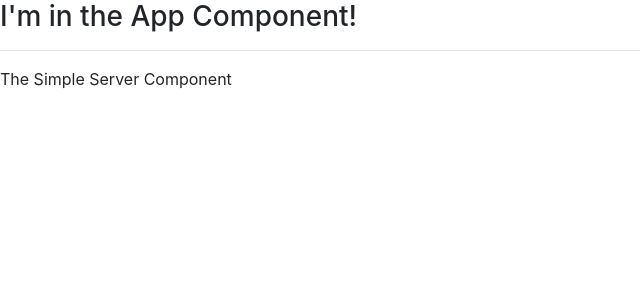
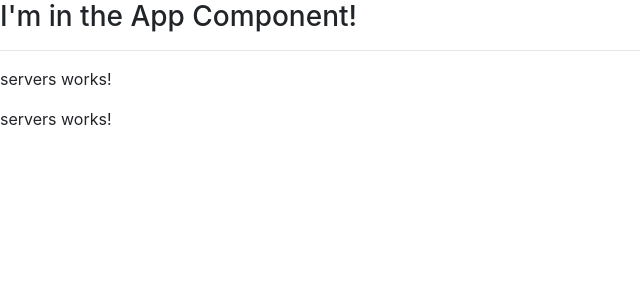
Before and after one commit to mallenswe/Angular-Learning, an Angular app in the folder my-first-app/: page / in a window 1280 px wide. Shown: the top 300 px of the page, without its empty margins (0-640 px from the left). Built offline with nearby package versions, Linux system fonts and the light colour scheme.

Commit message:
Server Component
Creating the server component and adding it to the Servers Component view

```diff
--- a/my-first-app/src/app/app.component.html
+++ b/my-first-app/src/app/app.component.html
@@ -1,3 +1,3 @@
 <h3>I'm in the App Component!</h3>
 <hr>
-<app-server></app-server>
+<app-servers></app-servers>
--- a/my-first-app/src/app/app.module.ts
+++ b/my-first-app/src/app/app.module.ts
@@ -5,11 +5,13 @@
 
 import { AppComponent } from './app.component';
 import { ServerComponent } from './server/server.component';
+import { ServersComponent } from './servers/servers.component';
 
 @NgModule({
   declarations: [
     AppComponent,
-    ServerComponent
+    ServerComponent,
+    ServersComponent
   ],
   imports: [
     BrowserModule,
--- a/my-first-app/src/app/server/server.component.html
+++ b/my-first-app/src/app/server/server.component.html
@@ -1 +1 @@
-<p>The Simple Server Component</p>
+<p>servers works!</p>
--- /dev/null
+++ b/my-first-app/src/app/servers/servers.component.html
@@ -0,0 +1,2 @@
+<app-server></app-server>
+<app-server></app-server>
--- /dev/null
+++ b/my-first-app/src/app/servers/servers.component.ts
@@ -0,0 +1,15 @@
+import { Component, OnInit } from '@angular/core';
+
+@Component({
+  selector: 'app-servers',
+  templateUrl: './servers.component.html',
+  styleUrls: ['./servers.component.css']
+})
+export class ServersComponent implements OnInit {
+
+  constructor() { }
+
+  ngOnInit() {
+  }
+
+}
```
Also changed, not shown: my-first-app/src/app/servers/servers.component.css (added).
